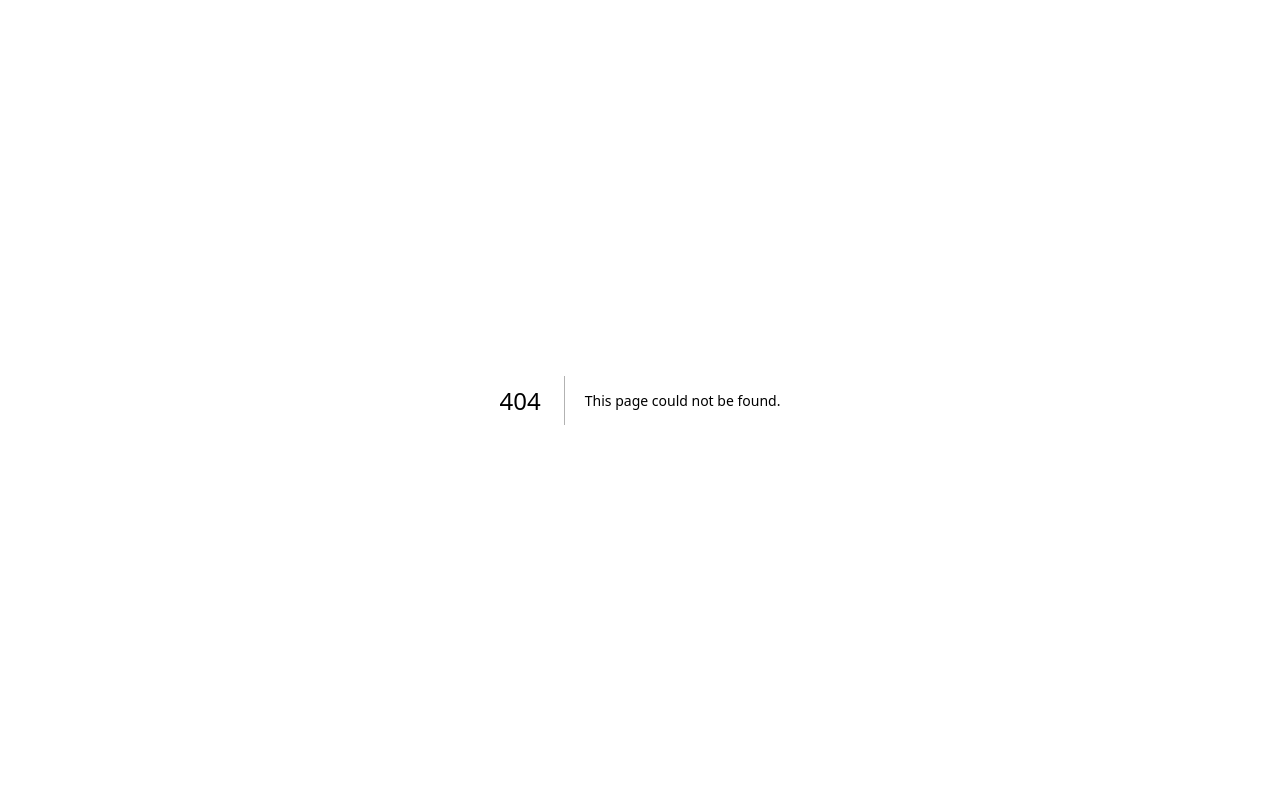
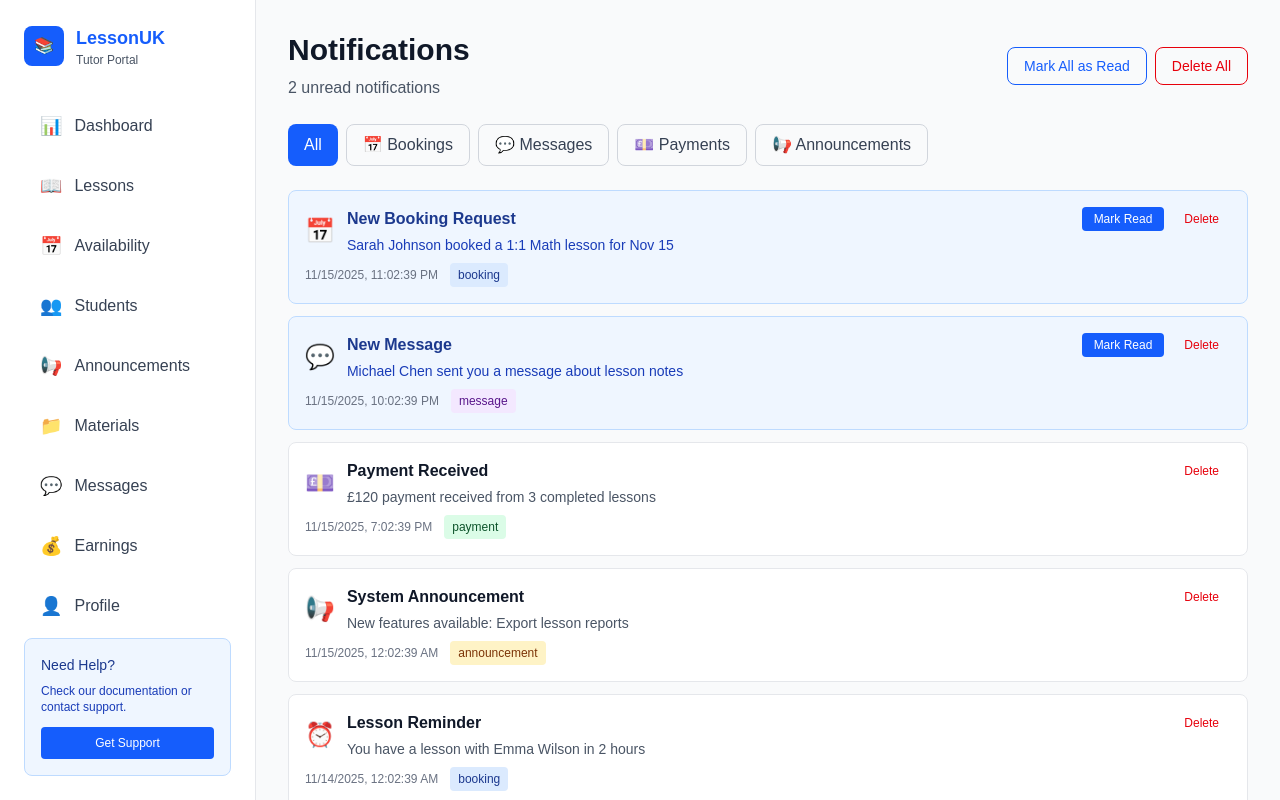
Before and after one commit to noblelar/galini_edu_book, a Next.js app: page /tutor/notifications in a window 1280 px wide. Before the commit this address had no page. Built offline with nearby package versions, Linux system fonts and the light colour scheme.

Commit message:
Create notifications center page
cgen-13acb08d25f04e84afe3667cc32c9519

```diff
--- /dev/null
+++ b/src/app/tutor/notifications/page.tsx
@@ -0,0 +1,260 @@
+"use client";
+import { useState, useEffect } from "react";
+
+interface Notification {
+  id: string;
+  type: "booking" | "message" | "announcement" | "payment" | "system";
+  title: string;
+  description: string;
+  timestamp: string;
+  read: boolean;
+  icon: string;
+}
+
+export default function NotificationsPage() {
+  const [notifications, setNotifications] = useState<Notification[]>([
+    {
+      id: "1",
+      type: "booking",
+      title: "New Booking Request",
+      description: "Sarah Johnson booked a 1:1 Math lesson for Nov 15",
+      timestamp: new Date(Date.now() - 1 * 60 * 60 * 1000).toISOString(),
+      read: false,
+      icon: "📅",
+    },
+    {
+      id: "2",
+      type: "message",
+      title: "New Message",
+      description: "Michael Chen sent you a message about lesson notes",
+      timestamp: new Date(Date.now() - 2 * 60 * 60 * 1000).toISOString(),
+      read: false,
+      icon: "💬",
+    },
+    {
+      id: "3",
+      type: "payment",
+      title: "Payment Received",
+      description: "£120 payment received from 3 completed lessons",
+      timestamp: new Date(Date.now() - 5 * 60 * 60 * 1000).toISOString(),
+      read: true,
+      icon: "💷",
+    },
+    {
+      id: "4",
+      type: "announcement",
+      title: "System Announcement",
+      description: "New features available: Export lesson reports",
+      timestamp: new Date(Date.now() - 1 * 24 * 60 * 60 * 1000).toISOString(),
+      read: true,
+      icon: "📢",
+    },
+    {
+      id: "5",
+      type: "booking",
+      title: "Lesson Reminder",
+      description: "You have a lesson with Emma Wilson in 2 hours",
+      timestamp: new Date(Date.now() - 2 * 24 * 60 * 60 * 1000).toISOString(),
+      read: true,
+      icon: "⏰",
+    },
+  ]);
+
+  const [filterType, setFilterType] = useState<"all" | Notification["type"]>("all");
+
+  const filteredNotifications = filterType === "all" ? notifications : notifications.filter((n) => n.type === filterType);
+
+  const unreadCount = notifications.filter((n) => !n.read).length;
+
+  const handleMarkAsRead = (id: string) => {
+    setNotifications(notifications.map((n) => (n.id === id ? { ...n, read: true } : n)));
+  };
+
+  const handleMarkAllAsRead = () => {
+    setNotifications(notifications.map((n) => ({ ...n, read: true })));
+  };
+
+  const handleDeleteNotification = (id: string) => {
+    setNotifications(notifications.filter((n) => n.id !== id));
+  };
+
+  const handleDeleteAll = () => {
+    if (confirm("Delete all notifications?")) {
+      setNotifications([]);
+    }
+  };
+
+  const getTypeColor = (type: Notification["type"]) => {
+    switch (type) {
+      case "booking":
+        return "bg-blue-100 border-blue-200 text-blue-900";
+      case "message":
+        return "bg-purple-100 border-purple-200 text-purple-900";
+      case "payment":
+        return "bg-green-100 border-green-200 text-green-900";
+      case "announcement":
+        return "bg-amber-100 border-amber-200 text-amber-900";
+      default:
+        return "bg-gray-100 border-gray-200 text-gray-900";
+    }
+  };
+
+  return (
+    <div className="space-y-6">
+      {/* Header */}
+      <div className="flex items-center justify-between">
+        <div>
+          <h1 className="text-3xl font-bold">Notifications</h1>
+          <p className="text-gray-600 mt-2">
+            {unreadCount > 0 ? `${unreadCount} unread notification${unreadCount !== 1 ? "s" : ""}` : "All caught up!"}
+          </p>
+        </div>
+        <div className="flex gap-2">
+          {unreadCount > 0 && (
+            <button
+              onClick={handleMarkAllAsRead}
+              className="px-4 py-2 border border-blue-600 text-blue-600 rounded-lg hover:bg-blue-50 font-medium text-sm"
+            >
+              Mark All as Read
+            </button>
+          )}
+          {notifications.length > 0 && (
+            <button
+              onClick={handleDeleteAll}
+              className="px-4 py-2 border border-red-600 text-red-600 rounded-lg hover:bg-red-50 font-medium text-sm"
+            >
+              Delete All
+            </button>
+          )}
+        </div>
+      </div>
+
+      {/* Filters */}
+      <div className="flex gap-2 flex-wrap">
+        <button
+          onClick={() => setFilterType("all")}
+          className={`px-4 py-2 rounded-lg font-medium transition-colors ${
+            filterType === "all" ? "bg-blue-600 text-white" : "border border-gray-300 text-gray-700 hover:bg-gray-50"
+          }`}
+        >
+          All
+        </button>
+        <button
+          onClick={() => setFilterType("booking")}
+          className={`px-4 py-2 rounded-lg font-medium transition-colors ${
+            filterType === "booking" ? "bg-blue-600 text-white" : "border border-gray-300 text-gray-700 hover:bg-gray-50"
+          }`}
+        >
+          📅 Bookings
+        </button>
+        <button
+          onClick={() => setFilterType("message")}
+          className={`px-4 py-2 rounded-lg font-medium transition-colors ${
+            filterType === "message" ? "bg-blue-600 text-white" : "border border-gray-300 text-gray-700 hover:bg-gray-50"
+          }`}
+        >
+          💬 Messages
+        </button>
+        <button
+          onClick={() => setFilterType("payment")}
+          className={`px-4 py-2 rounded-lg font-medium transition-colors ${
+            filterType === "payment" ? "bg-blue-600 text-white" : "border border-gray-300 text-gray-700 hover:bg-gray-50"
+          }`}
+        >
+          💷 Payments
+        </button>
+        <button
+          onClick={() => setFilterType("announcement")}
+          className={`px-4 py-2 rounded-lg font-medium transition-colors ${
+            filterType === "announcement" ? "bg-blue-600 text-white" : "border border-gray-300 text-gray-700 hover:bg-gray-50"
+          }`}
+        >
+          📢 Announcements
+        </button>
+      </div>
+
+      {/* Notifications List */}
+      <div className="space-y-3">
+        {filteredNotifications.length > 0 ? (
+          filteredNotifications.map((notification) => (
+            <div
+              key={notification.id}
+              className={`border rounded-lg p-4 transition-all ${
+                notification.read
+                  ? "bg-white border-gray-200 hover:border-gray-300"
+                  : "bg-blue-50 border-blue-200 hover:border-blue-300"
+              }`}
+            >
+              <div className="flex items-start gap-4">
+                <div className="flex-1">
+                  <div className="flex items-center gap-3 mb-2">
+                    <span className="text-2xl">{notification.icon}</span>
+                    <div className="flex-1">
+                      <h3
+                        className={`font-bold ${notification.read ? "text-gray-900" : "text-blue-900"}`}
+                      >
+                        {notification.title}
+                      </h3>
+                      <p
+                        className={`text-sm mt-1 ${
+                          notification.read ? "text-gray-600" : "text-blue-800"
+                        }`}
+                      >
+                        {notification.description}
+                      </p>
+                    </div>
+                  </div>
+
+                  <div className="flex items-center gap-3">
+                    <span className="text-xs text-gray-500">
+                      {new Date(notification.timestamp).toLocaleString()}
+                    </span>
+                    <span className={`px-2 py-1 rounded text-xs font-medium ${getTypeColor(notification.type)}`}>
+                      {notification.type}
+                    </span>
+                  </div>
+                </div>
+
+                <div className="flex gap-2 ml-4">
+                  {!notification.read && (
+                    <button
+                      onClick={() => handleMarkAsRead(notification.id)}
+                      className="px-3 py-1 bg-blue-600 text-white text-xs rounded hover:bg-blue-700 font-medium"
+                    >
+                      Mark Read
+                    </button>
+                  )}
+                  <button
+                    onClick={() => handleDeleteNotification(notification.id)}
+                    className="px-3 py-1 text-red-600 hover:bg-red-50 rounded text-xs font-medium"
+                  >
+                    Delete
+                  </button>
+                </div>
+              </div>
+            </div>
+          ))
+        ) : (
+          <div className="text-center py-12 text-gray-600">
+            <p className="text-lg">No notifications yet</p>
+            <p className="text-sm mt-2">You'll receive notifications for bookings, messages, and payments</p>
+          </div>
+        )}
+      </div>
+
+      {/* Notification Preferences Info */}
+      <div className="border border-blue-200 rounded-lg p-6 bg-blue-50">
+        <h3 className="font-bold text-blue-900 mb-3">💡 Notification Preferences</h3>
+        <p className="text-blue-800 text-sm mb-3">
+          Customize how you receive notifications by visiting your settings page.
+        </p>
+        <a
+          href="/tutor/settings"
+          className="inline-block px-4 py-2 bg-blue-600 text-white rounded-lg hover:bg-blue-700 font-medium text-sm"
+        >
+          Go to Settings
+        </a>
+      </div>
+    </div>
+  );
+}
```
